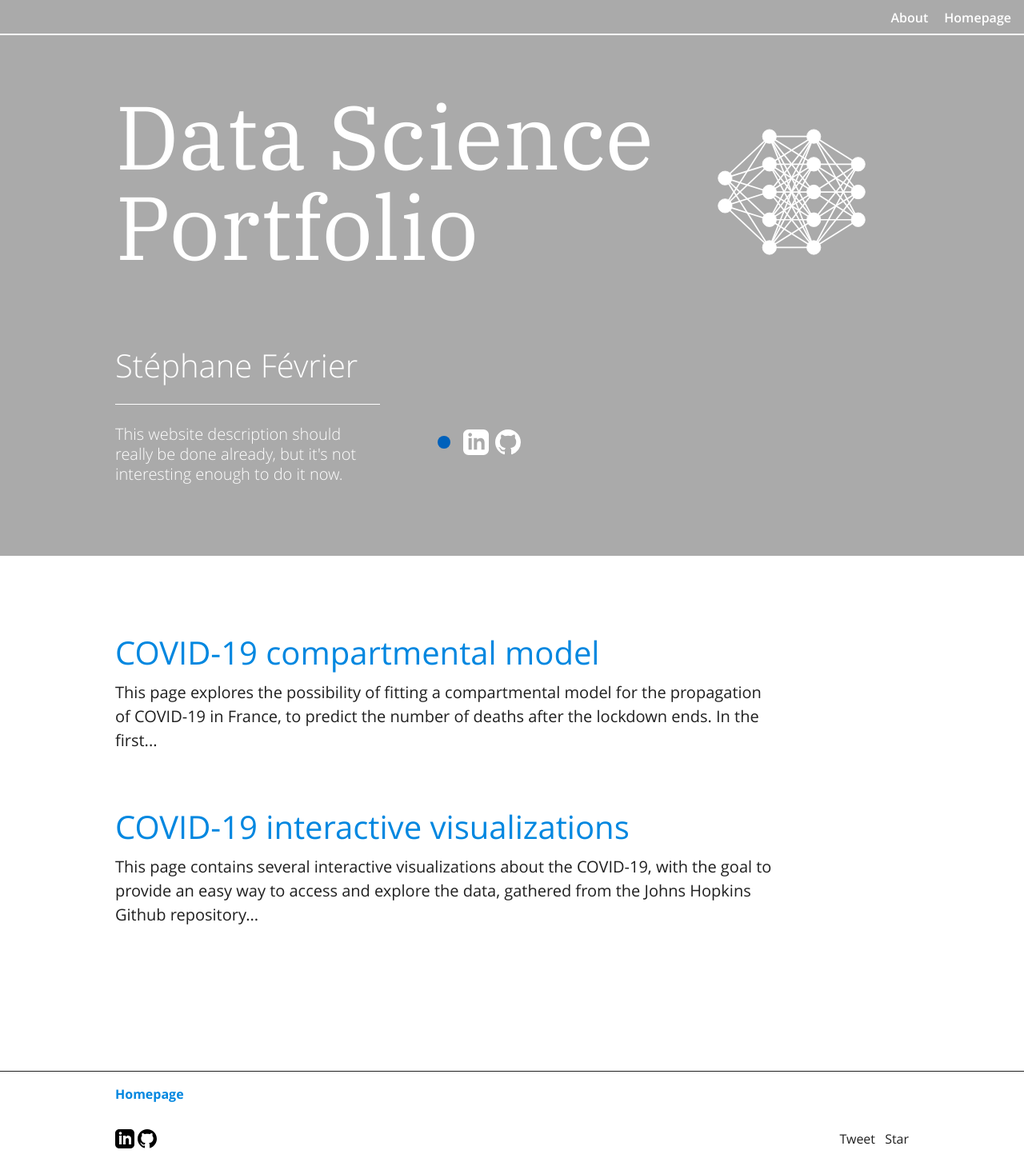
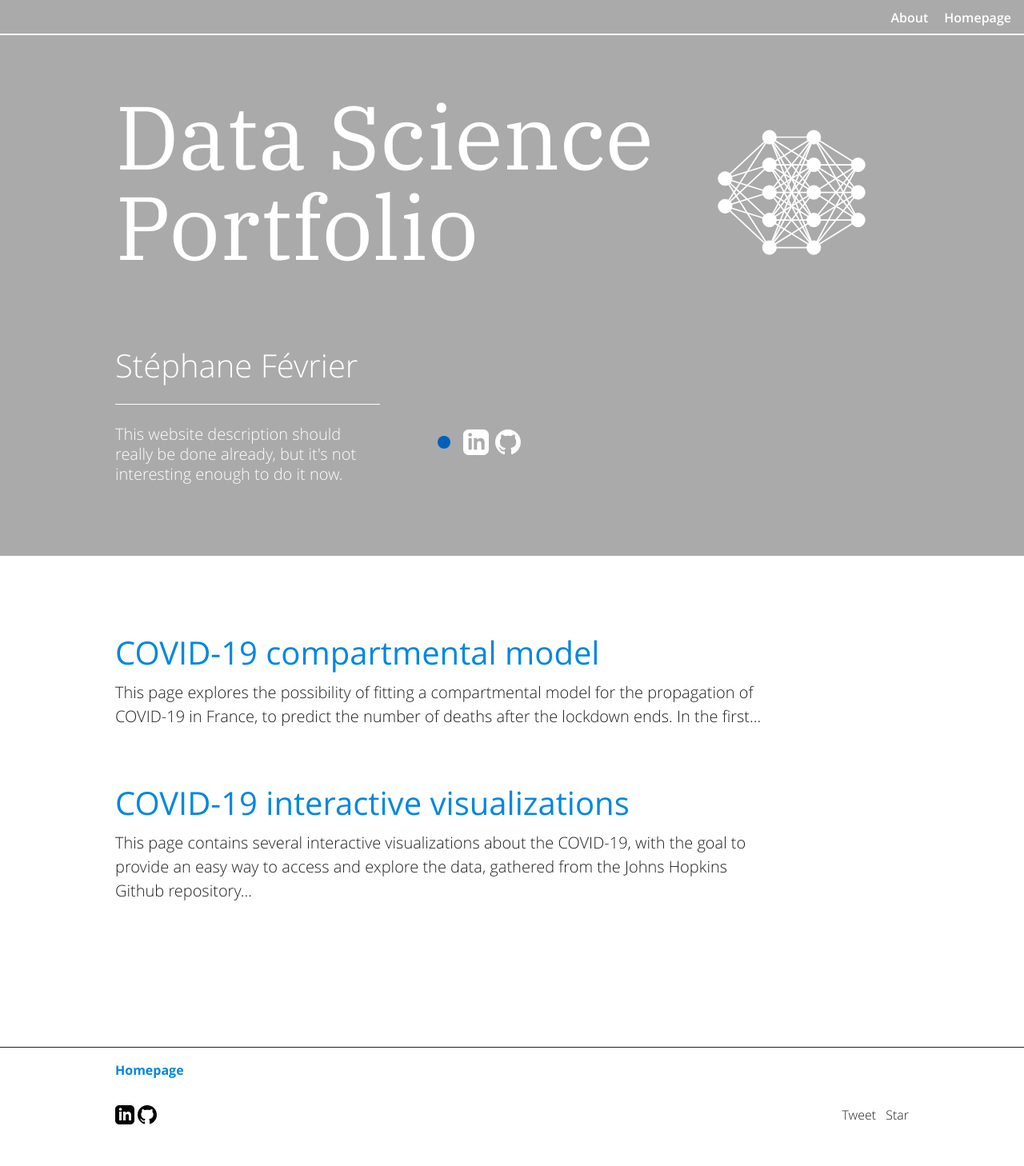
Before and after one commit to stephanefevrier/stephanefevrier.github.io, a Jekyll site: the page built from index.md, in a window 1280 px wide. Shown: the whole page at 80% size. Built offline with Jekyll 4.4.1, drawn with Linux system fonts in a browser that asks for light colours; some web fonts are replaced; comment, search, counter and statistics services are not loaded; our own code applies the rules of GitHub Pages for plain Markdown files; after the commit the page ends 1428 px from its top, so only the background shows below that.

Commit message:
test open sans 300 weight

```diff
--- a/_sass/_variables.scss
+++ b/_sass/_variables.scss
@@ -1,7 +1,7 @@
 // Font family
 $body-font-family: "Open Sans", "Roboto", Arial, sans-serif;
 $body-font-size: 16px;
-$body-font-weight: 400;
+$body-font-weight: 300;
 $prose-font-size: 20px;
 
 // h0 only
```
